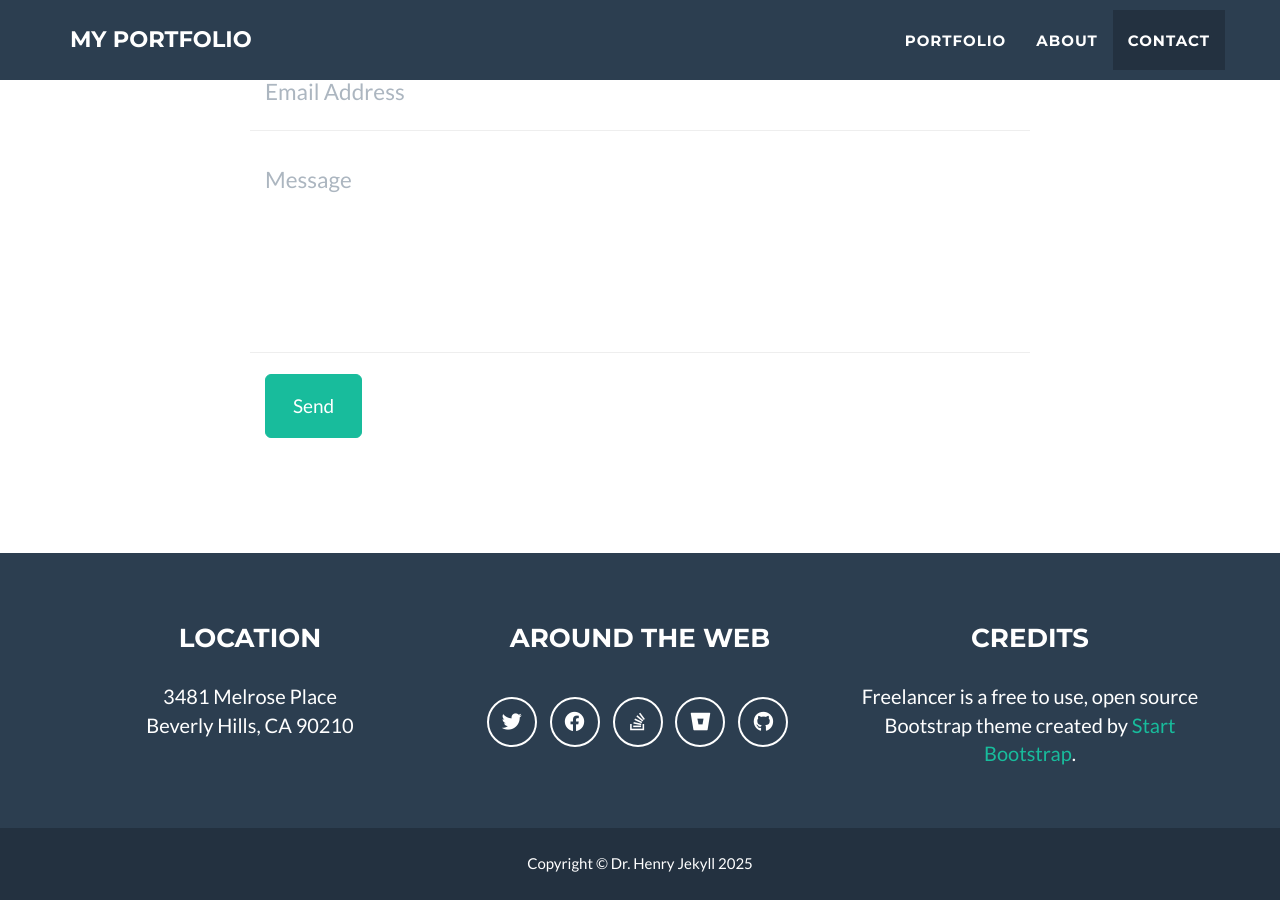
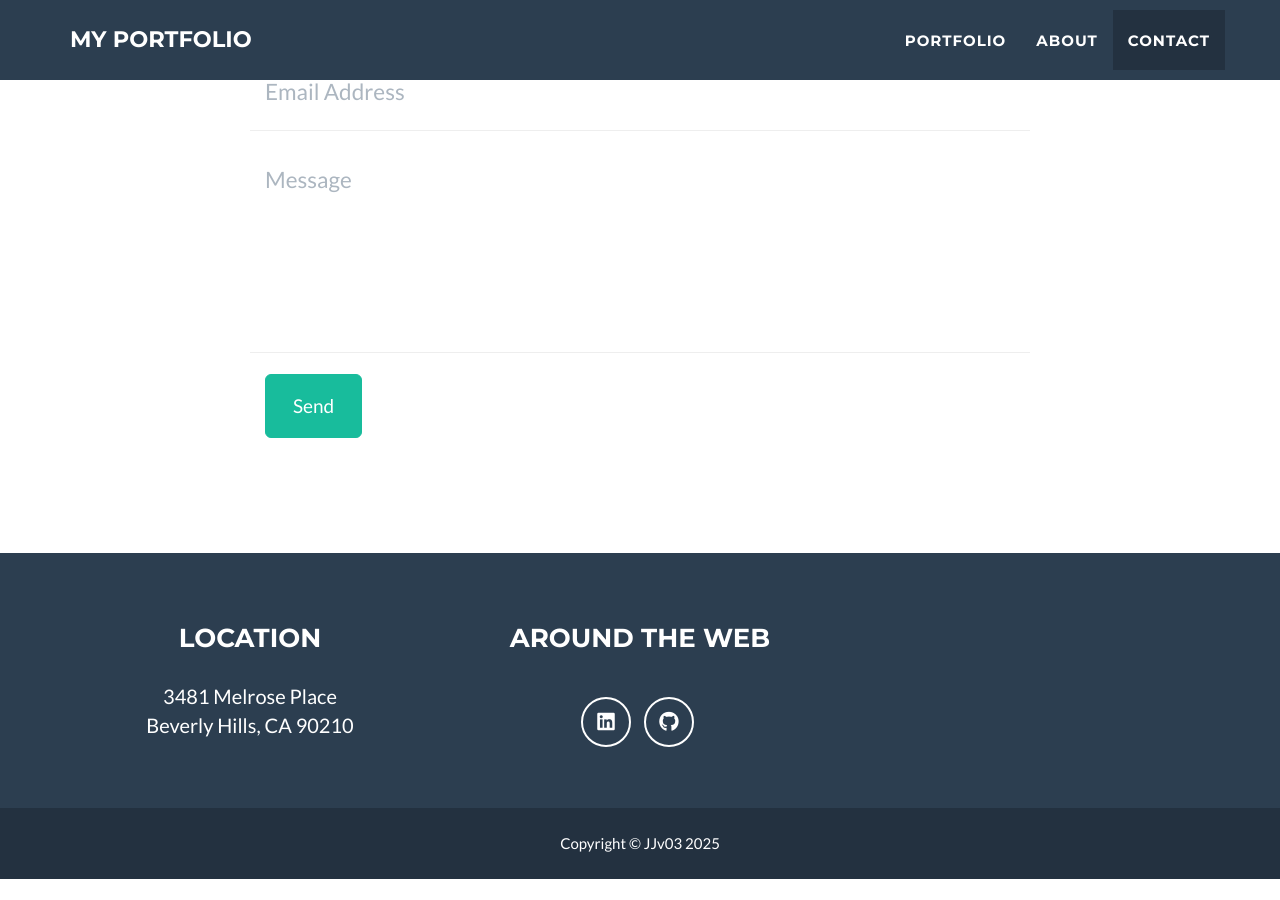
Before and after one commit to JJv03/JJv03.github.io, a Jekyll site: the page built from _posts/2014-07-18-project-1.markdown, in a window 1280 px wide and 900 px high, scrolled down 2492 px. Built offline with Jekyll 4.4.1, drawn with Linux system fonts in a browser that asks for light colours; after the commit the page ends 3371 px from its top, so only the background shows below that.

Commit message:
Update _config.yml

```diff
--- a/_config.yml
+++ b/_config.yml
@@ -32,23 +32,16 @@ color:
 
 # Footer settings
 footer:
-  copyright: Dr. Henry Jekyll
+  copyright: JJv03
   location: Location
   social: Around the Web
-  credits: Credits
 
 # Social networks usernames (many more available: google-plus, flickr, dribbble, pinterest, instagram, tumblr, linkedin, etc.)
 social:
-  - title: twitter
-    url: http://twitter.com/jekyllrb
-  - title: facebook
-    url:
-  - title: stack-overflow
-    url: http://stackoverflow.com/questions/tagged/jekyll
-  - title: bitbucket
-    url: http://bitbucket.org/jekyll
+  - title: linkedin
+    url: https://www.linkedin.com/in/juan-valle-morenilla-0ab5b7231/
   - title: github
-    url: http://github.com/jekyll
+    url: http://github.com/JJv03
 
 # Postal address (add as many lines as necessary)
 address:
@@ -56,7 +49,6 @@ address:
   - line: Beverly Hills, CA 90210
 
 # Credits content
-credits: 'Freelancer is a free to use, open source Bootstrap theme created by <a href="http://startbootstrap.com">Start Bootstrap</a>.'
 
 # Build settings
 markdown: kramdown
```
